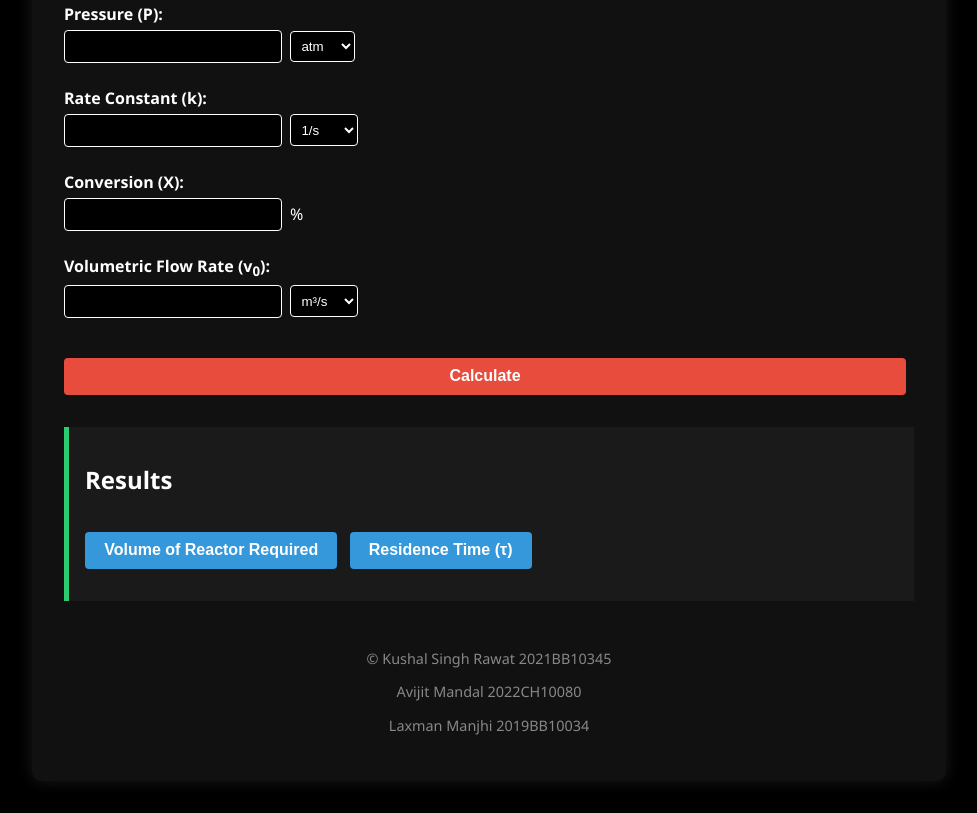
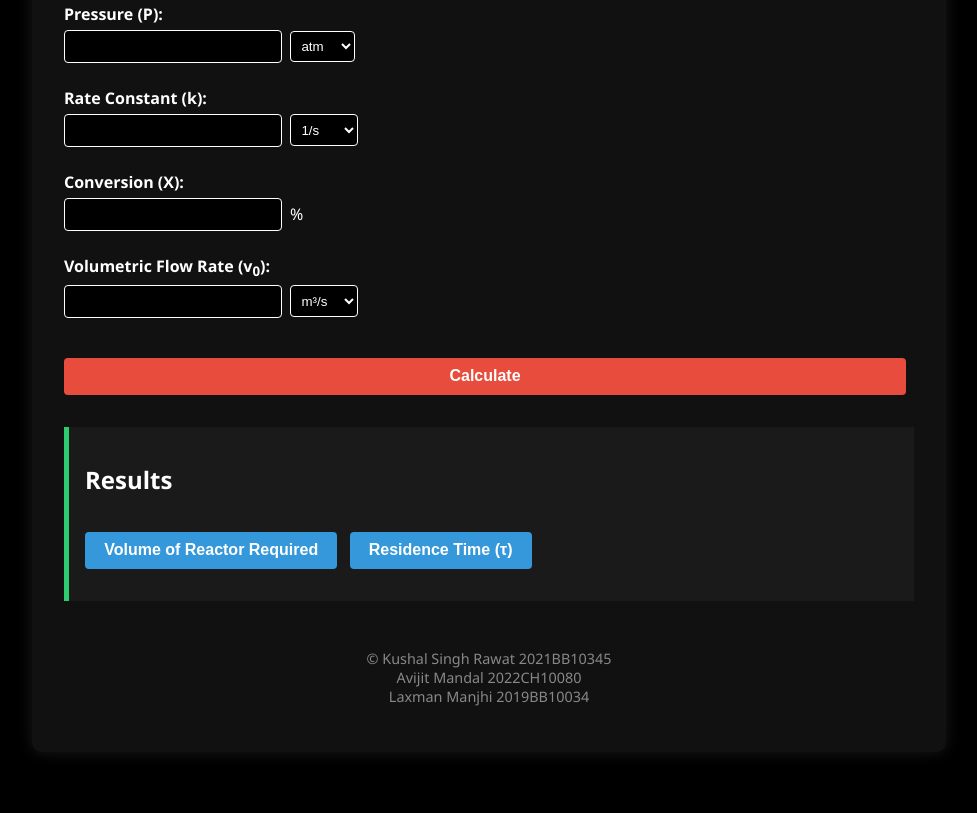
Before and after one commit to kusira623ate/cll122_demo, a plain HTML site: page index.html in a window 1280 px wide. Shown: the part 367-1180 px from the top of the page, without its empty margins (151-1128 px from the left). After the commit the page ends 1151 px from the top, so only its background shows below. Drawn offline with Linux system fonts and the light colour scheme.

Commit message:
Update index.html

```diff
--- a/index.html
+++ b/index.html
@@ -92,9 +92,9 @@
     </main>
 
      <footer>
-       <p>&copy; Kushal Singh Rawat 2021BB10345 </p>
-       <p> Avijit Mandal 2022CH10080 </p>
-       <p> Laxman Manjhi 2019BB10034 </p>
+       <p>&copy; Kushal Singh Rawat 2021BB10345 <br>
+         Avijit Mandal 2022CH10080 <br>
+         Laxman Manjhi 2019BB10034 </p>
      </footer>
   </div>
 
```
